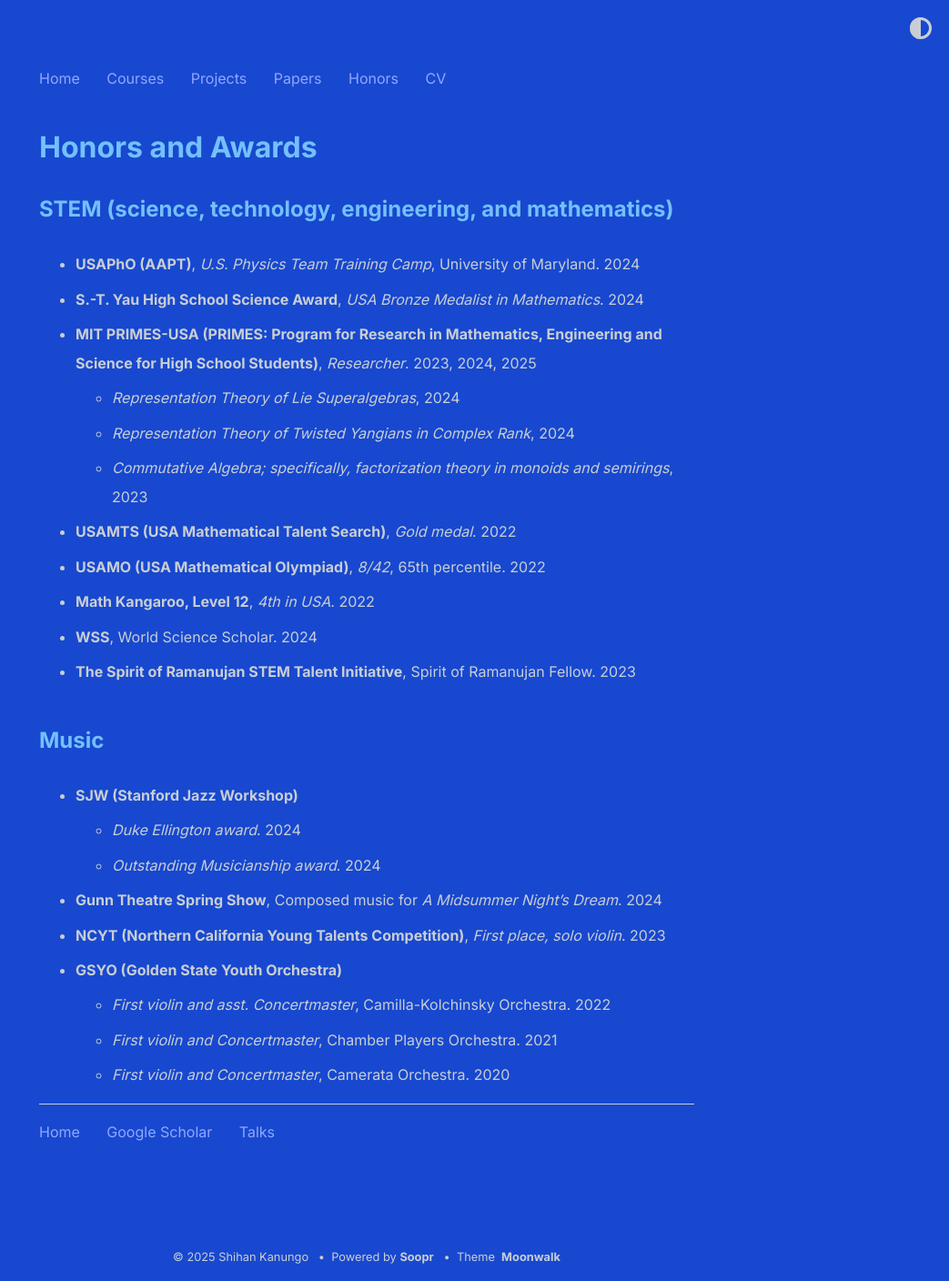
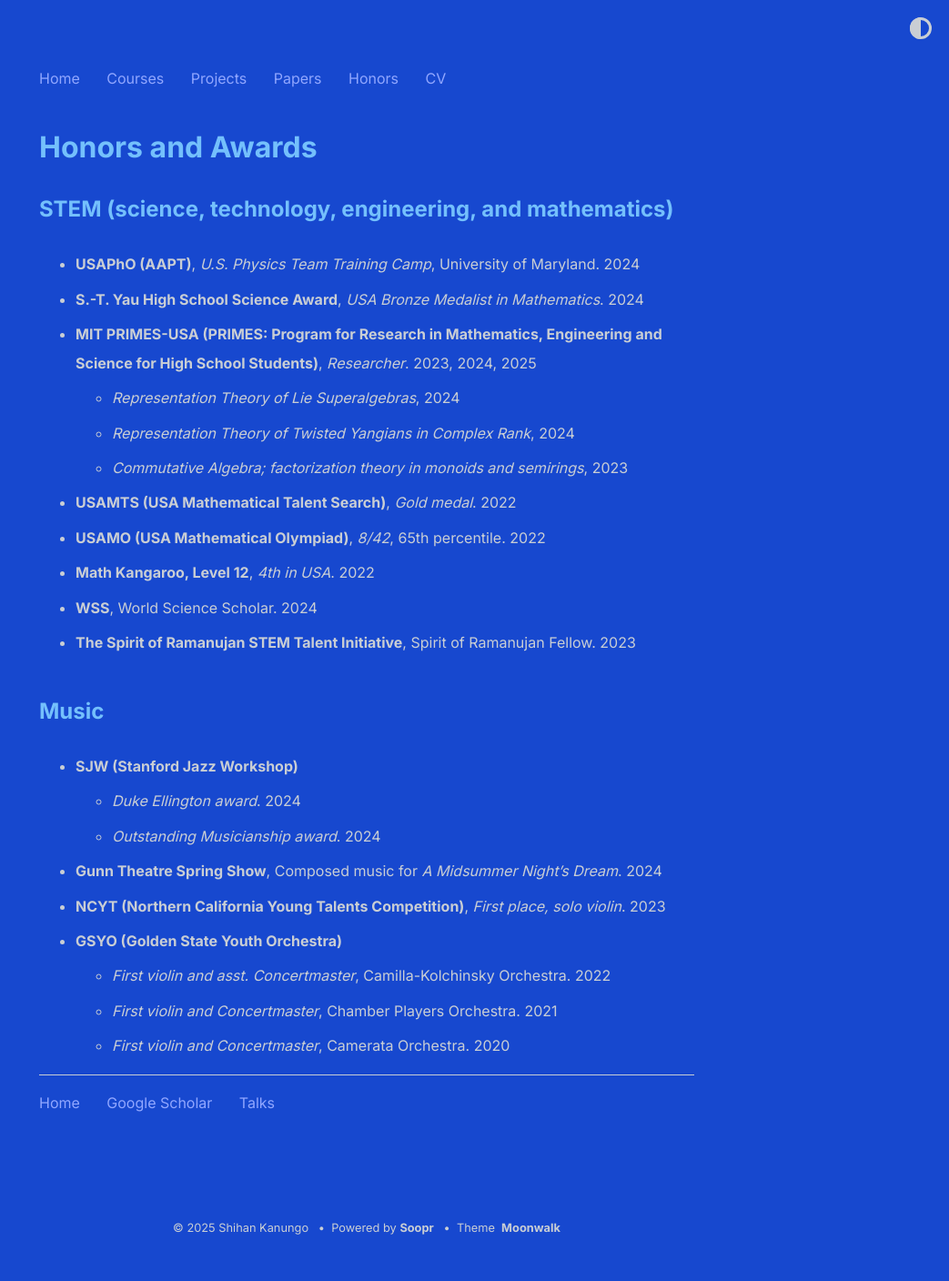
Before and after one commit to shihankanungo/shihankanungo.github.io, a Jekyll site: the page built from honors.md, in a window 1280 px wide. Shown: the whole page at 91% size, without its empty margins (237-1280 px from the left). Built offline with Jekyll 4.4.1, drawn with Linux system fonts in a browser that asks for light colours; after the commit the page ends 1376 px from its top, so only the background shows below that.

Commit message:
Update honors.md

```diff
--- a/honors.md
+++ b/honors.md
@@ -10,7 +10,7 @@
 - **MIT PRIMES-USA (PRIMES: Program for Research in Mathematics, Engineering and Science for High School Students)**, *Researcher*. 2023, 2024, 2025
   - *Representation Theory of Lie Superalgebras*, 2024
   - *Representation Theory of Twisted Yangians in Complex Rank*, 2024
-  - *Commutative Algebra; specifically, factorization theory in monoids and semirings*, 2023
+  - *Commutative Algebra; factorization theory in monoids and semirings*, 2023
 - **USAMTS (USA Mathematical Talent Search)**, *Gold medal*. 2022
 - **USAMO (USA Mathematical Olympiad)**, *8/42*, 65th percentile. 2022
 - **Math Kangaroo, Level 12**, *4th in USA*. 2022
```
